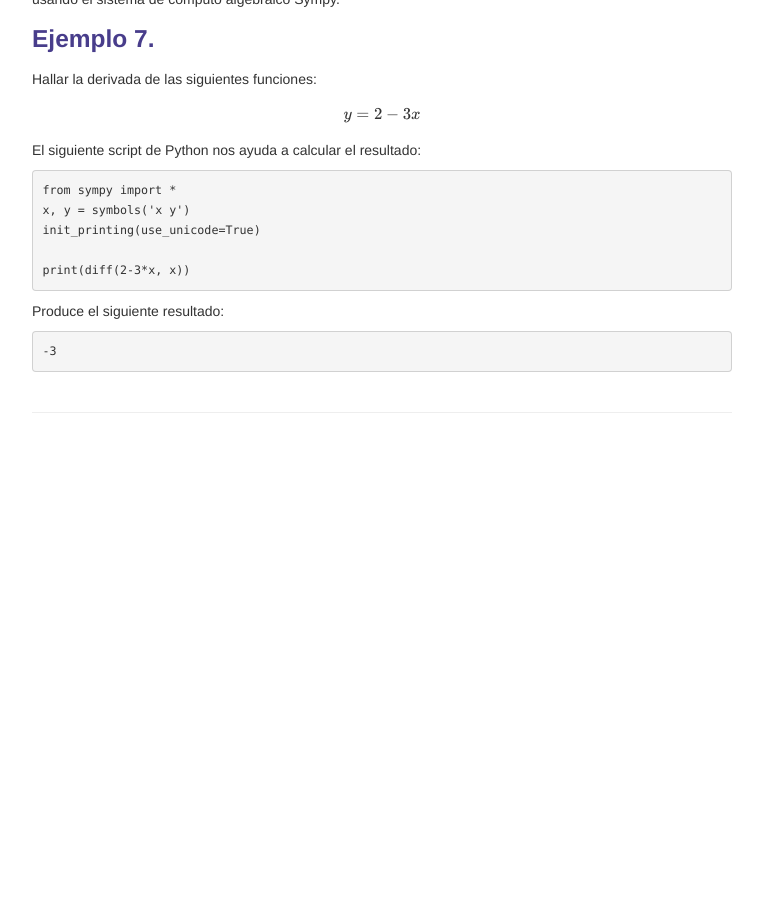
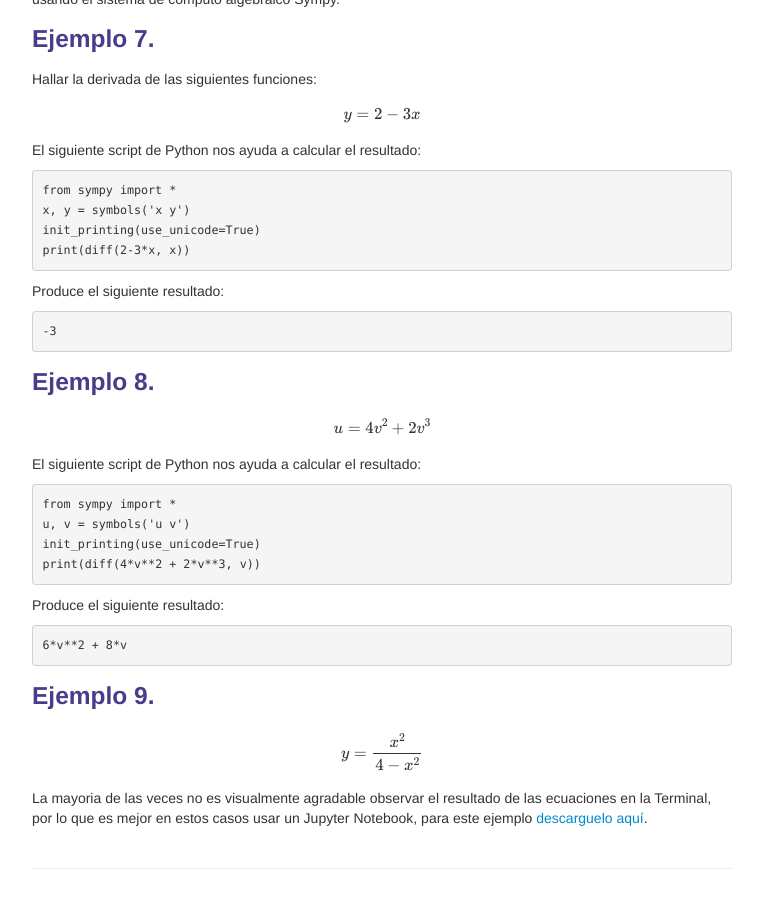
Before and after one commit to enriGarcia/enriGarcia.github.io, a Jekyll site: the page built from pages/instructions/calculusSympy.md, in a window 1280 px wide and 900 px high, scrolled down 3717 px. Shown: the whole window, without its empty margins (258-1021 px from the left). Built offline with Jekyll 4.4.1, drawn with Linux system fonts in a browser that asks for light colours; before the commit the page ends 4161 px from its top, so only the background shows below that.

Commit message:
webpage update

````diff
--- a/pages/instructions/calculusSympy.md
+++ b/pages/instructions/calculusSympy.md
@@ -228,7 +228,6 @@ El siguiente script de Python nos ayuda a calcular el resultado:
 from sympy import *
 x, y = symbols('x y')
 init_printing(use_unicode=True)
-
 print(diff(2-3*x, x))
 ```
 
@@ -236,6 +235,34 @@ Produce el siguiente resultado:
 ```bash
 -3
 ```
+
+### Ejemplo 8.
+
+$$\begin{aligned}
+u=4v^{2}+2v^{3}
+\end{aligned}$$
+
+El siguiente script de Python nos ayuda a calcular el resultado:
+
+```python
+from sympy import *
+u, v = symbols('u v')
+init_printing(use_unicode=True)
+print(diff(4*v**2 + 2*v**3, v))
+```
+
+Produce el siguiente resultado:
+```bash
+6*v**2 + 8*v
+```
+
+### Ejemplo 9.
+
+$$\begin{aligned}
+y=\frac{x^{2}}{4-x^{2}}
+\end{aligned}$$
+
+La mayoria de las veces no es visualmente agradable observar el resultado de las ecuaciones en la Terminal, por lo que es mejor en estos casos usar un Jupyter Notebook, para este ejemplo [descarguelo aquí]({{ BASE_PATH}}/pages/stuff/03_derivadas.ipynb).
 
 <!-- Note: this is how to write a comment in HTML. Everything in here won't show up on your webpage.-->
 
````
Also changed, not shown: 1 other file.
